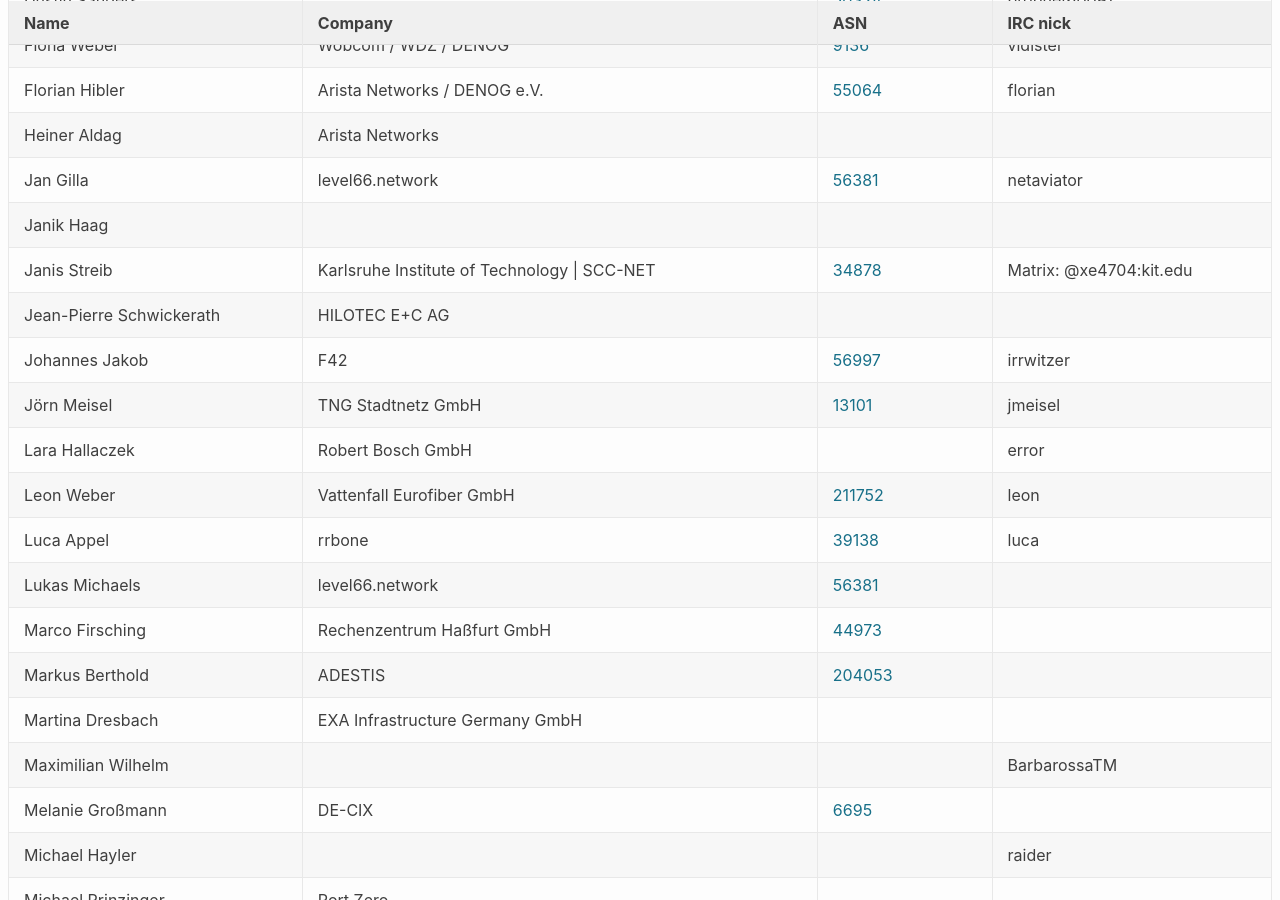
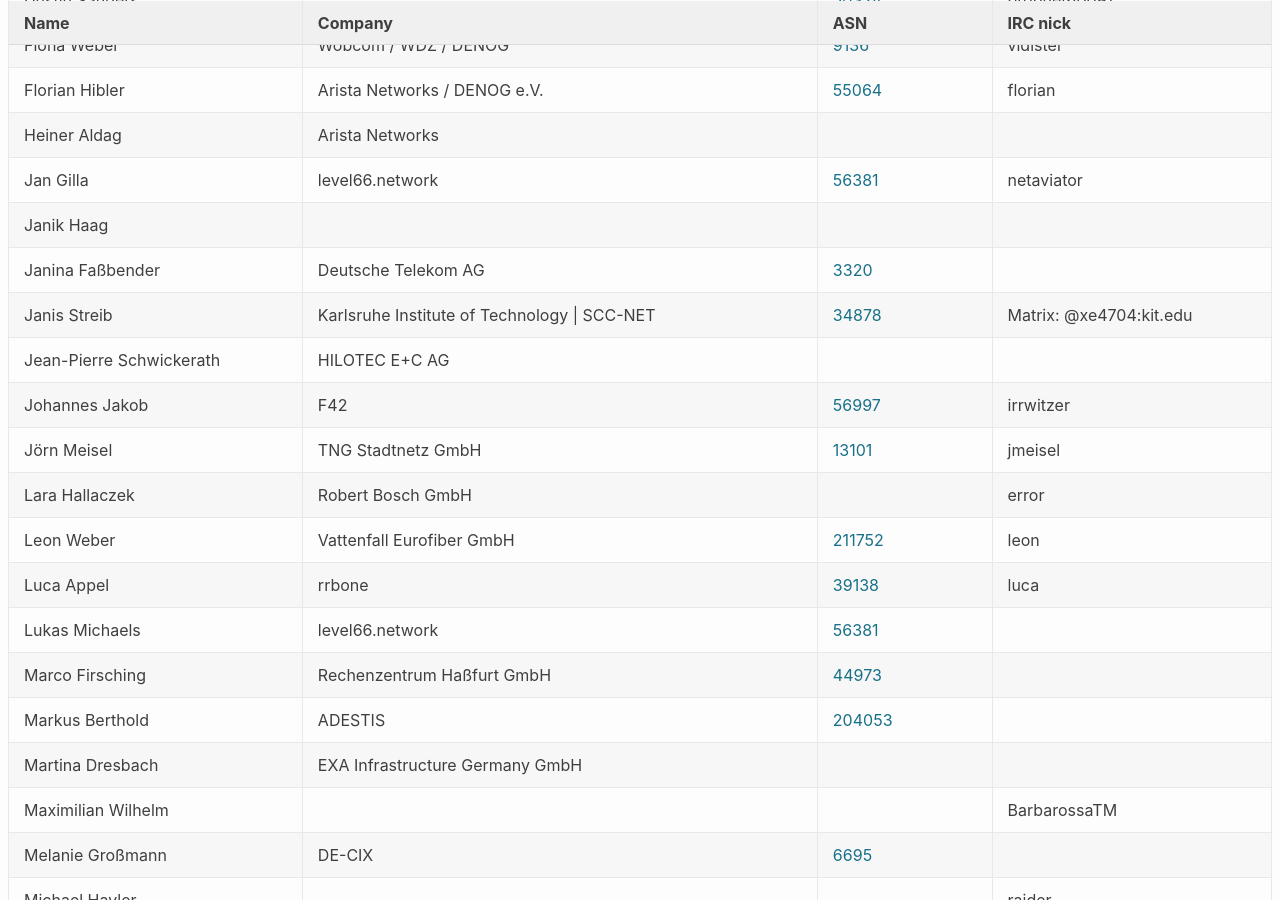
Before and after one commit to denog/pretix-attendeelist, a Jekyll site: the page built from denog15/index.md, in a window 1280 px wide and 900 px high, scrolled down 649 px. Built offline with Jekyll 4.4.1, drawn with Linux system fonts in a browser that asks for light colours.

Commit message:
Latest data: Mon Jul 24 14:09:55 UTC 2023

```diff
--- a/_data/attendees_denog15_onsite.json
+++ b/_data/attendees_denog15_onsite.json
@@ -94,6 +94,12 @@
     "company": null,
     "irc": null,
     "asn": null
+  },
+  {
+    "name": "Janina Faßbender",
+    "company": "Deutsche Telekom AG",
+    "irc": null,
+    "asn": "3320"
   },
   {
     "name": "Janis Streib",
```
